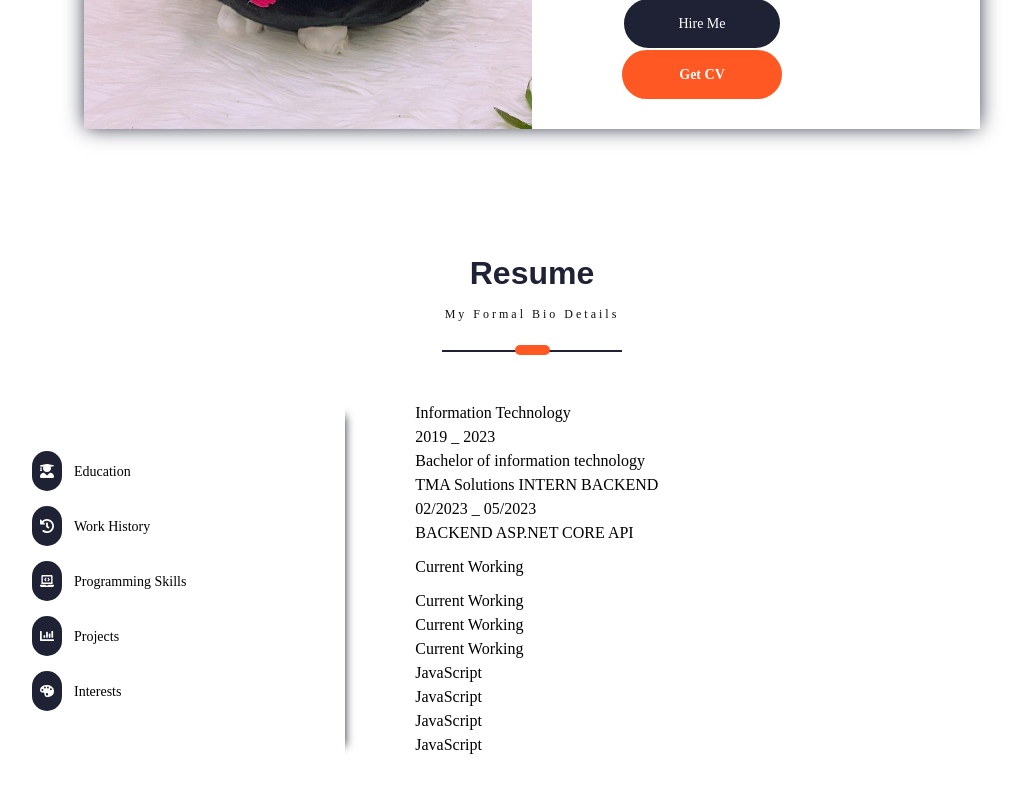
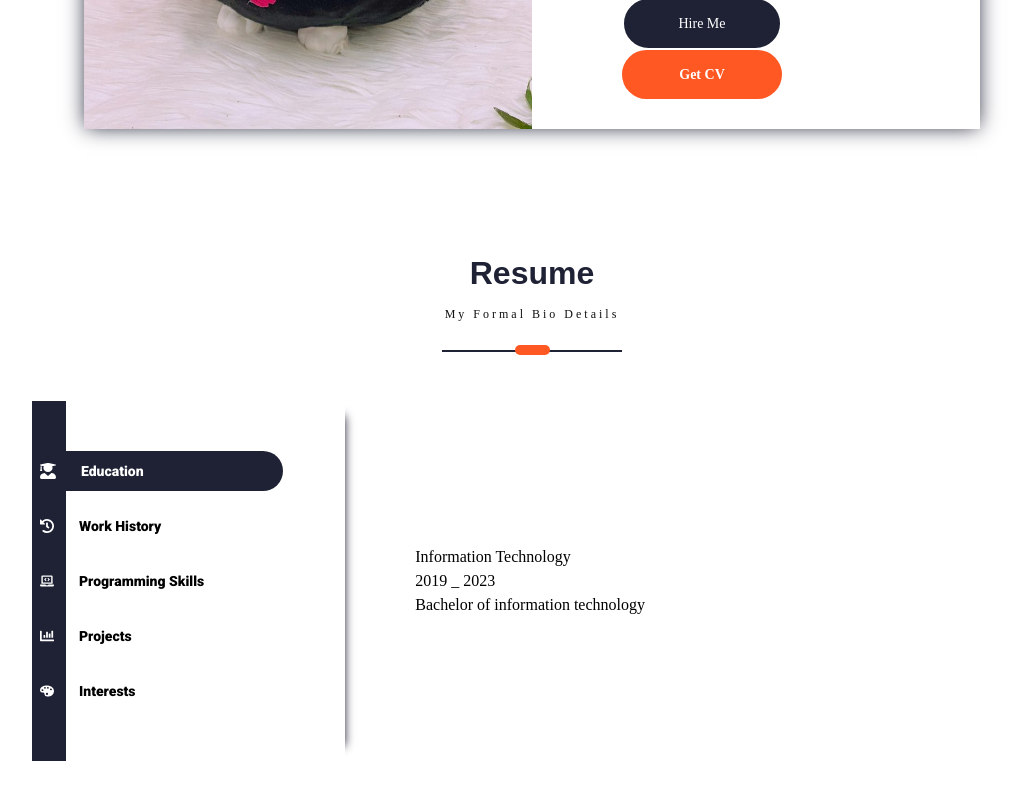
Before and after one commit to begasic2001/Portfolio, a Next.js app: page / in a window 1280 px wide. Shown: the part 1294-2094 px from the top of the page, without its empty margins (108-1134 px from the left). Built offline with nearby package versions, Linux system fonts and the light colour scheme.

Commit message:
Handle Scroll Details

```diff
--- a/app/styles/Resume/Resume.module.scss
+++ b/app/styles/Resume/Resume.module.scss
@@ -61,10 +61,46 @@
     width: 30px;
     transition: width 0.6s ease;
     cursor: pointer;
+
     &Label {
       margin-left: 20px;
       font-size: 14px;
       white-space: nowrap;
+      font-family: "Roboto", sans-serif;
+      font-weight: 900;
+      font-style: normal;
+    }
+    &Logo {
+      height: 16px;
+      margin: 0 5px 0 0;
+    }
+    &Icon {
+      width: 34px;
+      height: 100%;
+      z-index: 1;
+      background-color: #1f2235;
+      position: absolute;
+    }
+
+    &Selected {
+      color: white;
+      width: 100%;
     }
   }
+
+  &ScreenContainer {
+    display: flex;
+    flex-direction: column;
+    justify-content: space-evenly;
+    height: 360px;
+    width: 100%;
+  }
 }
+
+// .ResumeScreenContainer {
+//   display: flex;
+//   flex-direction: column;
+//   justify-content: space-evenly;
+//   height: 360px;
+//   width: 100%;
+// }
```
